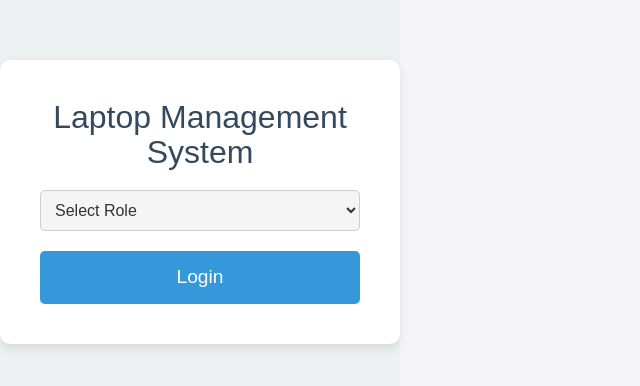
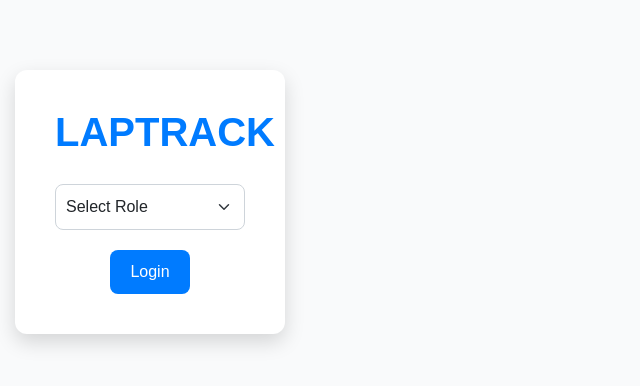
Before and after one commit to Nidharshana17/laptrack_frontend, a React (Vite) app: page / in a window 1280 px wide. Shown: the part 198-584 px from the top of the page, without its empty margins (0-640 px from the left). Built offline with nearby package versions, Linux system fonts and the light colour scheme.

Commit message:
rollback

```diff
--- a/src/App.css
+++ b/src/App.css
@@ -1,163 +1,270 @@
-/* Global Styles */
-* {
+/* General Styles for the Entire App */
+body {
+  font-family: 'Arial', sans-serif;
+  background-color: #f9fafb;
   margin: 0;
   padding: 0;
-  box-sizing: border-box;
-}
-
-body {
-  font-family: 'Arial', sans-serif;
-  background-color: #f4f4f9;
   color: #333;
 }
 
-/* Login Container */
-.login-container {
-  display: flex;
-  justify-content: center;
-  align-items: center;
-  height: 100vh;
-  background-color: #ecf0f1;
+.container {
+  width: 90%;
+  max-width: 1200px;
+  margin: 20px auto;
+  padding: 20px;
+  background-color: #ffffff;
+  border-radius: 12px;
+  box-shadow: 0 8px 20px rgba(0, 0, 0, 0.15);
 }
 
-.login-card {
+/* Header Styles */
+h1, h2, h3 {
+  font-weight: bold;
+  margin: 0 0 20px;
+  color: #007bff;
+}
+
+h1 {
+  font-size: 2.5rem;
+}
+
+h2 {
+  font-size: 2rem;
+}
+
+h3 {
+  font-size: 1.5rem;
+}
+
+/* Buttons */
+button {
+  background-color: #007bff;
+  color: white;
+  font-size: 1rem;
+  padding: 10px 15px;
+  border: none;
+  border-radius: 8px;
+  cursor: pointer;
+  transition: background-color 0.3s ease, transform 0.2s ease;
+}
+
+button:hover {
+  background-color: #0056b3;
+  transform: translateY(-2px);
+}
+
+button:active {
+  transform: translateY(1px);
+}
+
+/* Form Elements */
+input[type="text"], input[type="email"], select {
+  width: 100%;
+  padding: 10px;
+  font-size: 1rem;
+  border: 1px solid #ced4da;
+  border-radius: 8px;
+  margin-bottom: 20px;
+  transition: border-color 0.3s ease, box-shadow 0.3s ease;
+}
+
+input[type="text"]:focus, input[type="email"]:focus, select:focus {
+  border-color: #007bff;
+  box-shadow: 0 0 5px rgba(0, 123, 255, 0.5);
+  outline: none;
+}
+
+/* Login Page Styles */
+.login-container {
   background-color: #ffffff;
+  border-radius: 12px;
+  box-shadow: 0 8px 20px rgba(0, 0, 0, 0.15);
   padding: 40px;
-  border-radius: 10px;
-  box-shadow: 0 4px 10px rgba(0, 0, 0, 0.1);
-  width: 100%;
-  max-width: 400px;
+  width: 90%;
+  max-width: 500px;
+  margin: 50px auto;
   text-align: center;
 }
 
-.login-header {
-  font-size: 2rem;
-  color: #34495e;
-  margin-bottom: 20px;
+.login-title {
+  font-size: 2.5rem;
+  color: #007bff;
+  margin-bottom: 30px;
 }
 
 .role-select {
   width: 100%;
   padding: 10px;
+  font-size: 1rem;
+  border: 1px solid #ced4da;
+  border-radius: 8px;
   margin-bottom: 20px;
-  border-radius: 5px;
-  border: 1px solid #ccc;
+}
+
+.login-button {
+  background-color: #007bff;
+  color: white;
   font-size: 1rem;
-  background-color: #f5f5f5;
+  padding: 10px 20px;
+  border: none;
+  border-radius: 8px;
+  cursor: pointer;
+  transition: all 0.3s ease;
+}
+
+.login-button:hover {
+  background-color: #0056b3;
+  transform: translateY(-2px);
+}
+
+.login-button:active {
+  transform: translateY(1px);
+}
+
+/* Admin and Employee Dashboard Styles */
+.admin-employee-container {
+  margin-top: 30px;
+}
+
+.dashboard-card {
+  padding: 20px;
+  background-color: #f1f1f1;
+  border-radius: 8px;
+  box-shadow: 0 2px 5px rgba(0, 0, 0, 0.1);
+  margin-bottom: 15px;
+}
+
+.dashboard-card h4 {
+  font-size: 1.3rem;
   color: #333;
 }
 
-.role-select:focus {
-  border-color: #3498db;
-  outline: none;
+.dashboard-card .card-content {
+  font-size: 1.2rem;
+  color: #555;
 }
 
-.login-btn {
-  width: 100%;
-  padding: 12px;
-  font-size: 1.2rem;
-  background-color: #3498db;
+.manage-laptop-button {
+  background-color: #28a745;
   color: white;
+  padding: 10px 20px;
+  border-radius: 8px;
   border: none;
-  border-radius: 5px;
   cursor: pointer;
-  transition: background-color 0.3s;
+  transition: all 0.3s ease;
 }
 
-.login-btn:hover {
-  background-color: #2980b9;
+.manage-laptop-button:hover {
+  background-color: #218838;
+  transform: translateY(-2px);
 }
 
-/* Admin Dashboard */
-.admin-dashboard-container {
+/* Employee Dashboard Styles */
+.employee-portal-container {
+  margin-top: 30px;
+}
+
+.employee-portal-card {
+  padding: 20px;
+  background-color: #f1f1f1;
+  border-radius: 8px;
+  box-shadow: 0 2px 5px rgba(0, 0, 0, 0.1);
+  margin-bottom: 15px;
+}
+
+.employee-portal-card h4 {
+  font-size: 1.3rem;
+  color: #333;
+}
+
+.employee-portal-card .card-content {
+  font-size: 1.2rem;
+  color: #555;
+}
+
+/* 404 Not Found Page */
+.notfound-container {
   display: flex;
   flex-direction: column;
+  justify-content: center;
   align-items: center;
-  padding: 30px;
-  background-color: #ffffff;
+  text-align: center;
+  height: 100vh;
+  background-color: #f9fafb;
+  color: #333;
+  padding: 20px;
 }
 
-.dashboard-header {
-  font-size: 2.5rem;
-  color: #2c3e50;
-  margin-bottom: 30px;
+.notfound-title {
+  font-size: 6rem;
+  color: #007bff;
+  margin: 0;
 }
 
-.admin-section {
-  width: 100%;
-  max-width: 1200px;
-  display: flex;
-  flex-wrap: wrap;
-  gap: 20px;
+.notfound-message {
+  font-size: 2rem;
+  margin: 10px 0;
+  color: #555;
+}
+
+.notfound-description {
+  font-size: 1.2rem;
+  color: #777;
   margin-bottom: 20px;
 }
 
-/* Employee Portal */
-.employee-portal-container {
-  display: flex;
-  flex-direction: column;
-  align-items: center;
-  padding: 30px;
-  background-color: #ffffff;
+.notfound-link {
+  display: inline-block;
+  font-size: 1rem;
+  color: white;
+  background-color: #007bff;
+  padding: 10px 20px;
+  border-radius: 8px;
+  text-decoration: none;
+  transition: all 0.3s ease;
 }
 
-.portal-header {
-  font-size: 2.5rem;
-  color: #2c3e50;
-  margin-bottom: 30px;
+.notfound-link:hover {
+  background-color: #0056b3;
+  transform: translateY(-2px);
 }
 
-.employee-section {
-  width: 100%;
-  max-width: 1200px;
-  display: flex;
-  flex-wrap: wrap;
-  gap: 20px;
-  margin-bottom: 20px;
-}
-
-/* NotFound Page */
-.notfound-container {
-  text-align: center;
-  padding: 50px;
-  background-color: #f5f5f5;
-}
-
-.notfound-container h1 {
-  font-size: 3rem;
-  color: #e74c3c;
-}
-
-.notfound-container p {
-  font-size: 1.2rem;
-  margin: 20px 0;
-}
-
-.notfound-container a {
-  text-decoration: none;
-  color: #3498db;
-  font-size: 1.2rem;
+.notfound-link:active {
+  transform: translateY(1px);
 }
 
 /* Responsive Design */
 @media (max-width: 768px) {
-  .login-card {
-      padding: 20px;
-  }
-
-  .login-header {
+  h1, h2, h3 {
       font-size: 1.5rem;
   }
 
-  .role-select, .login-btn {
+  .container {
+      padding: 15px;
+  }
+
+  .login-title {
+      font-size: 2rem;
+  }
+
+  .role-select, .login-button {
+      font-size: 0.9rem;
+  }
+
+  .notfound-title {
+      font-size: 4rem;
+  }
+
+  .notfound-message {
+      font-size: 1.5rem;
+  }
+
+  .notfound-description {
       font-size: 1rem;
   }
 
-  .admin-dashboard-container, .employee-portal-container {
-      padding: 20px;
-  }
-
-  .dashboard-header, .portal-header {
-      font-size: 2rem;
+  .notfound-link {
+      font-size: 0.9rem;
+      padding: 8px 15px;
   }
 }
--- a/src/App.jsx
+++ b/src/App.jsx
@@ -3,8 +3,8 @@ import { BrowserRouter as Router, Routes, Route } from 'react-router-dom';
 import Login from './pages/Login';
 import AdminDashboard from './pages/AdminDashboard';
 import EmployeePortal from './pages/EmployeePortal';
-import NotFound from './pages/NotFound';
-import './App.css'; // Import the global CSS for styling
+import NotFound from './pages/NotFound'; // Catch-all for 404 errors
+import './App.css'; // Import global styles
 
 const App = () => {
   return (
@@ -13,7 +13,7 @@ const App = () => {
         <Route path="/" element={<Login />} />
         <Route path="/admin" element={<AdminDashboard />} />
         <Route path="/employee" element={<EmployeePortal />} />
-        <Route path="*" element={<NotFound />} /> {/* Fallback route for NotFound page */}
+        <Route path="*" element={<NotFound />} />
       </Routes>
     </Router>
   );
--- a/src/pages/AdminDashboard.jsx
+++ b/src/pages/AdminDashboard.jsx
@@ -9,38 +9,12 @@ const AdminDashboard = () => {
     return (
         <div className="admin-dashboard-container">
             <h2 className="dashboard-header">Admin Dashboard</h2>
-
-            <div className="card-container">
-                <div className="card green">
-                    <h3>Total Laptops</h3>
-                    <div className="number">120</div>
-                    <p className="status">Total laptops in the system</p>
-                </div>
-                <div className="card yellow">
-                    <h3>Pending Assignments</h3>
-                    <div className="number">5</div>
-                    <p className="status">Laptops awaiting assignment</p>
-                </div>
-                <div className="card red">
-                    <h3>Laptops Under Maintenance</h3>
-                    <div className="number">3</div>
-                    <p className="status">Laptops being serviced</p>
-                </div>
-                <div className="card blue">
-                    <h3>Laptops Assigned</h3>
-                    <div className="number">110</div>
-                    <p className="status">Laptops successfully assigned</p>
-                </div>
-            </div>
-
             <div className="admin-section">
                 <Dashboard />
             </div>
-
             <div className="admin-section">
                 <ManageLaptops />
             </div>
-
             <div className="admin-section">
                 <AssignLaptops />
             </div>
--- a/src/pages/EmployeePortal.jsx
+++ b/src/pages/EmployeePortal.jsx
@@ -8,33 +8,12 @@ const EmployeePortal = () => {
     return (
         <div className="employee-portal-container">
             <h2 className="portal-header">Employee Portal</h2>
-
-            <div className="employee-card-container">
-                <div className="card green">
-                    <h3>Assigned Laptop</h3>
-                    <div className="number">Laptop 101</div>
-                    <p className="status">Details of your assigned laptop</p>
-                </div>
-                <div className="card yellow">
-                    <h3>Request a New Laptop</h3>
-                    <div className="number">Request Pending</div>
-                    <p className="status">Request new laptop or see your requests</p>
-                </div>
-                <div className="card blue">
-                    <h3>Report an Issue</h3>
-                    <div className="number">No Issues</div>
-                    <p className="status">Report issues regarding your laptop</p>
-                </div>
-            </div>
-
             <div className="employee-section">
                 <ViewLaptop />
             </div>
-
             <div className="employee-section">
                 <RequestLaptop />
             </div>
-
             <div className="employee-section">
                 <ReportIssue />
             </div>
--- a/src/pages/Login.jsx
+++ b/src/pages/Login.jsx
@@ -1,5 +1,5 @@
 import React, { useState } from 'react';
-import '../App.css'; // Import the CSS for styling
+import '../App.css'; // Import the CSS file for styling
 
 const Login = () => {
     const [role, setRole] = useState('');
@@ -16,10 +16,9 @@ const Login = () => {
 
     return (
         <div className="login-container">
-            <div className="login-card">
-                <h1 className="login-header">Laptop Management System</h1>
+            <h1 className="login-title">LAPTRACK</h1>
             <select
-                    className="role-select"
+                className="form-select role-select"
                 onChange={(e) => setRole(e.target.value)}
                 defaultValue=""
             >
@@ -27,10 +26,9 @@ const Login = () => {
                 <option value="admin">Admin</option>
                 <option value="employee">Employee</option>
             </select>
-                <button className="login-btn" onClick={handleLogin}>
+            <button className="login-button" onClick={handleLogin}>
                 Login
             </button>
-            </div>
         </div>
     );
 };
```
Lines whose indentation alone changed are shown as unchanged.
